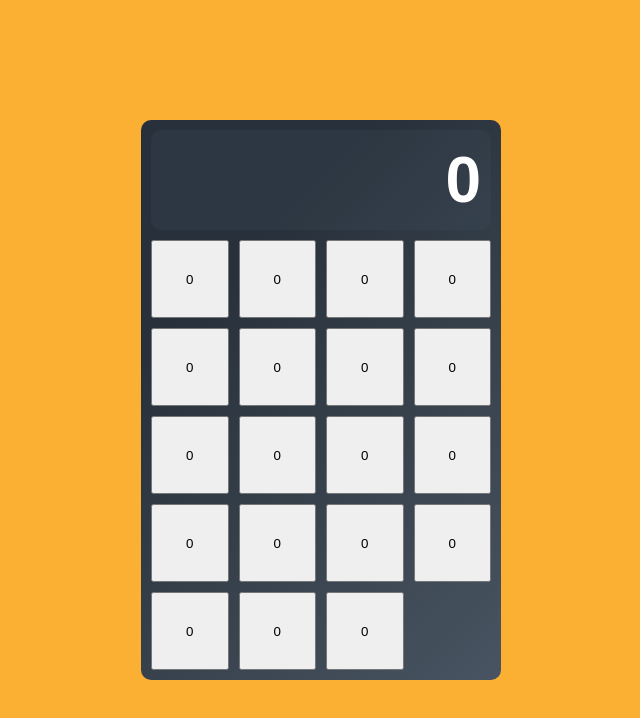
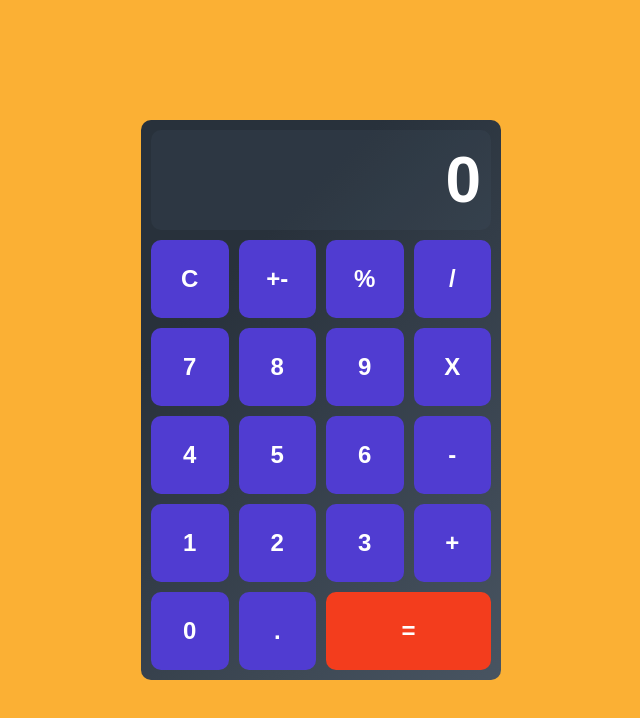
Before and after one commit to lymakara-dev/reactjs-calculator, a React (Create React App) app: page / in a window 1280 px wide. Shown: the top 718 px of the page, without its empty margins (319-959 px from the left). Built offline with nearby package versions, Linux system fonts and the light colour scheme.

Commit message:
Make calculator functional     -finish all the funciton

```diff
--- a/src/App.js
+++ b/src/App.js
@@ -5,63 +5,119 @@ import ButtonBox from "./components/ButtonBox";
 import Screen from "./components/Screen";
 import Wrapper from "./components/Wrapper";
 
-const btnValue = [
+const btnValues = [
   ["C", "+-", "%", "/"],
-  ["7", "8", "9", "x"],
+  ["7", "8", "9", "X"],
   ["4", "5", "6", "-"],
   ["1", "2", "3", "+"],
   ["0", ".", "="],
 ];
 
+const toLocaleString = (num) =>
+  String(num).replace(/(?<!\..*)(\d)(?=(?:\d{3})+(?:\.|$))/g, "$1 ");
+
+const removeSpaces = (num) => num.toString().replace(/\s/g, "");
+
 function App() {
-  const [calculate, setCalculate] = useState({ sing: "", num: "0", res: 0 });
+  let [calc, setCalc] = useState({
+    sign: "",
+    num: 0,
+    res: 0,
+  });
 
-  const numberClickHandler = (e) => {
+  const numClickHandler = (e) => {
     e.preventDefault();
     const value = e.target.innerHTML;
-    console.log(e.target.innerHTML);
 
-    if (calculate.num.toString.length < 9) {
-      setCalculate({
-        ...calculate,
+    if (removeSpaces(calc.num).length < 9) {
+      setCalc({
+        ...calc,
         num:
-          calculate.num === 0 && value === "0"
+          calc.num === 0 && value === "0"
             ? "0"
-            : calculate.num % 1 === "0"
-            ? Number(calculate.num + value)
-            : calculate.num + value,
-        res: !calculate.sign ? 0 : calculate.res,
+            : removeSpaces(calc.num) % 1 === 0
+            ? toLocaleString(Number(removeSpaces(calc.num + value)))
+            : toLocaleString(calc.num + value),
+        res: !calc.sign ? 0 : calc.res,
       });
     }
-    console.log(calculate.num.length);
   };
 
-  // const commaClickHandler = (e) => {
-  //   const value = e.target.innerHTML;
+  const commaClickHandler = (e) => {
+    e.preventDefault();
+    const value = e.target.innerHTML;
 
-  //   setCalculate({
-  //     ...calculate,
-  //     num: !calculate.num.toString().includes(".")
-  //       ? calculate.num + value
-  //       : calculate.num,
-  //   });
-  // };
+    setCalc({
+      ...calc,
+      num: !calc.num.toString().includes(".") ? calc.num + value : calc.num,
+    });
+  };
 
-  // const signClickHandler = (e) => {
-  //   e.preventDefault();
-  //   const value = e.target.innerHTML;
+  const signClickHandler = (e) => {
+    e.preventDefault();
+    const value = e.target.innerHTML;
 
-  //   setCalc({
-  //     ...calc,
-  //     sign: value,
-  //     res: !calc.res && calc.num ? calc.num : calc.res,
-  //     num: 0,
-  //   });
-  // };
+    setCalc({
+      ...calc,
+      sign: value,
+      res: !calc.res && calc.num ? calc.num : calc.res,
+      num: 0,
+    });
+  };
+
+  const equalsClickHandler = () => {
+    if (calc.sign && calc.num) {
+      const math = (a, b, sign) =>
+        sign === "+"
+          ? a + b
+          : sign === "-"
+          ? a - b
+          : sign === "X"
+          ? a * b
+          : a / b;
+
+      setCalc({
+        ...calc,
+        res:
+          calc.num === "0" && calc.sign === "/"
+            ? "Can't divide with 0"
+            : toLocaleString(
+                math(
+                  Number(removeSpaces(calc.res)),
+                  Number(removeSpaces(calc.num)),
+                  calc.sign
+                )
+              ),
+        sign: "",
+        num: 0,
+      });
+    }
+  };
+
+  const invertClickHandler = () => {
+    setCalc({
+      ...calc,
+      num: calc.num ? toLocaleString(removeSpaces(calc.num) * -1) : 0,
+      res: calc.res ? toLocaleString(removeSpaces(calc.res) * -1) : 0,
+      sign: "",
+    });
+  };
+
+  const percentClickHandler = () => {
+    let num = calc.num ? parseFloat(removeSpaces(calc.num)) : 0;
+    let res = calc.res ? parseFloat(removeSpaces(calc.res)) : 0;
+
+    setCalc({
+      ...calc,
+      num: (num /= Math.pow(100, 1)),
+      res: (res /= Math.pow(100, 1)),
+      sign: "",
+    });
+  };
 
   const resetClickHandler = () => {
-    setCalculate({
-      ...calculate,
+    setCalc({
+      ...calc,
       sign: "",
       num: 0,
       res: 0,
@@ -70,16 +126,30 @@ function App() {
 
   return (
     <Wrapper>
-      <Screen value={calculate.num ? calculate.num : calculate.res} />
+      <Screen value={calc.num ? calc.num : calc.res} />
       <ButtonBox>
-        {btnValue.flat().map((btn, i) => {
+        {btnValues.flat().map((btn, i) => {
           return (
             <Button
               key={i}
-              className=""
-              value="0"
-              onClick={btn === "C" ? resetClickHandler : numberClickHandler}
-            ></Button>
+              className={btn === "=" ? "equals" : ""}
+              value={btn}
+              onClick={
+                btn === "C"
+                  ? resetClickHandler
+                  : btn === "+-"
+                  ? invertClickHandler
+                  : btn === "%"
+                  ? percentClickHandler
+                  : btn === "="
+                  ? equalsClickHandler
+                  : btn === "/" || btn === "X" || btn === "-" || btn === "+"
+                  ? signClickHandler
+                  : btn === "."
+                  ? commaClickHandler
+                  : numClickHandler
+              }
+            />
           );
         })}
       </ButtonBox>
--- a/src/components/Button.css
+++ b/src/components/Button.css
@@ -1,4 +1,4 @@
-.button {
+button {
   border: none;
   background-color: rgb(80, 60, 209);
   font-size: 24px;
```
